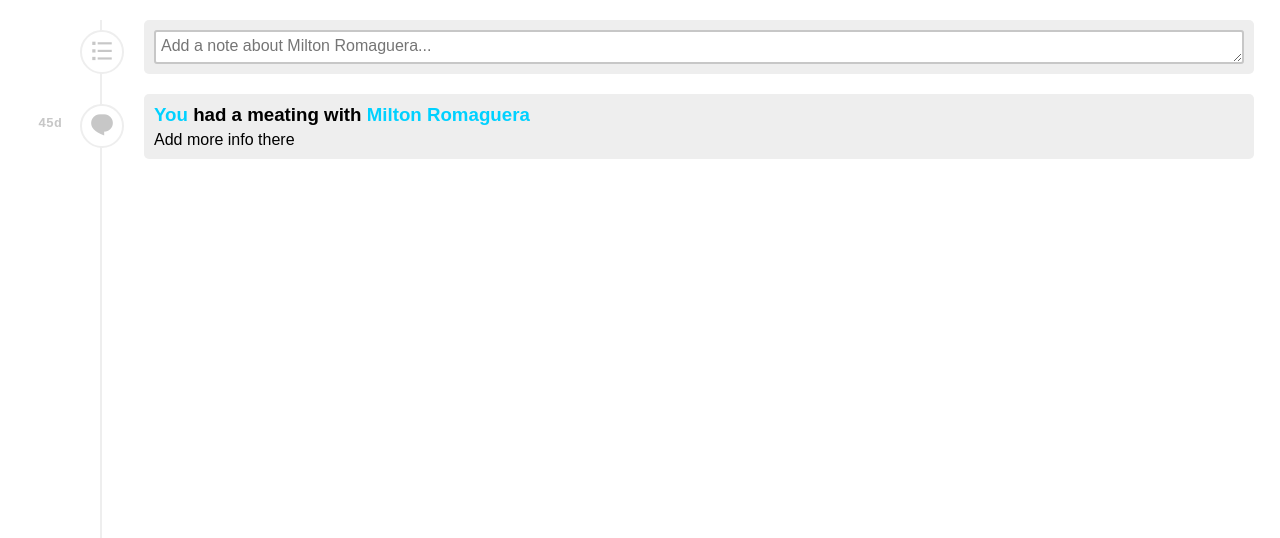
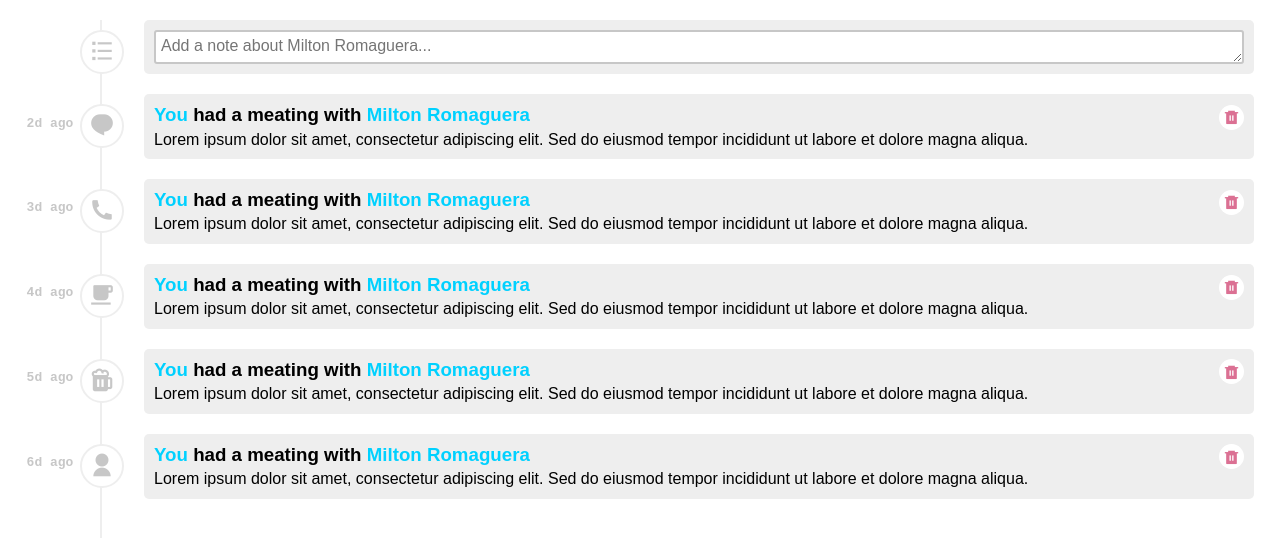
Before and after one commit to tolyaganzin/algoseek-tests, an Angular app in the folder algoseek-tests/: page /test1 in a window 1280 px wide. Shown: the top 538 px of the page. Built offline with nearby package versions, Linux system fonts and the light colour scheme.

Commit message:
add pipe for the ordering and add create/delete logic, also helpers methods

```diff
--- /dev/null
+++ b/algoseek-tests/src/app/pages/pipes/sort-by-date.pipe.ts
@@ -0,0 +1,21 @@
+import { Pipe, PipeTransform } from '@angular/core';
+
+@Pipe({
+  name: 'sortByDate',
+  standalone: true
+})
+export class SortByDatePipe implements PipeTransform {//order from new to old
+
+  transform(items: any[], dateField: string = 'date'): any[] {
+    if (!items || items.length === 0) return items;
+
+    // Sort the items by the given date field (default is 'date')
+    return items.sort((a, b) => {
+      const dateA = new Date(a[dateField]);
+      const dateB = new Date(b[dateField]);
+
+      return dateB.getTime() - dateA.getTime(); // Ascending order
+    });
+  }
+
+}
--- a/algoseek-tests/src/app/pages/test-1/test-1.component.css
+++ b/algoseek-tests/src/app/pages/test-1/test-1.component.css
@@ -77,7 +77,27 @@ textarea:active, textarea:focus {
 }
 
 
-
+.header {
+  display: flex;
+  flex-direction: row;
+  align-items: center;
+  justify-content: space-between;
+}
+.header .ri-delete-bin-6-fill {
+  display: flex;
+  align-items: center;
+  justify-content: center;
+  cursor: pointer;
+  min-width: 25px;
+  min-height: 25px;
+  background: white;
+  color: palevioletred;
+  border-radius: 50%;
+}
+.header .ri-delete-bin-6-fill:hover {
+  background: rgb(0 209 255);
+  color: white;
+}
 h3 {
   margin-top: 0px;
   margin-bottom: 5px;
--- a/algoseek-tests/src/app/pages/test-1/test-1.component.html
+++ b/algoseek-tests/src/app/pages/test-1/test-1.component.html
@@ -13,18 +13,21 @@
             <i [class]="item.class" [class.active]="item.type === selectedType" (click)="handleClick(item.type)"></i>
           </ng-container>
         </div>
-        <div class="submit">Submit</div>
+        <div class="submit" (click)="submit()">Submit</div>
       </div>
     </div>
   </div>
 
-  <div class="list-item">
-    <div class="days">45d</div>
-    <i class="ri-chat-1-fill"></i>
+  <div class="list-item" *ngFor="let item of notes | sortByDate:'date'">
+    <div class="days">{{showDays(item.date)}}</div>
+    <i [class]="item.type.class"></i>
 
     <div class="content-container">
-      <h3><span>You</span> had a meating with <span>{{user}}</span></h3>
-      <p>Add more info there</p>
+      <div class="header">
+        <h3><span>You</span> had a meating with <span>{{user}}</span></h3>
+        <span class="ri-delete-bin-6-fill" (click)="delete(item.id)"></span>
+      </div>
+      <p>{{item.note}}</p>
     </div>
   </div>
 
--- a/algoseek-tests/src/app/pages/test-1/test-1.component.ts
+++ b/algoseek-tests/src/app/pages/test-1/test-1.component.ts
@@ -1,15 +1,16 @@
 import { CommonModule } from '@angular/common';
-import { Component } from '@angular/core';
+import { Component, OnInit } from '@angular/core';
 import { FormsModule } from '@angular/forms';
+import { SortByDatePipe } from '../pipes/sort-by-date.pipe';
 
 @Component({
   selector: 'app-test-1',
   standalone: true,
-  imports: [FormsModule, CommonModule],
+  imports: [FormsModule, CommonModule, SortByDatePipe],
   templateUrl: './test-1.component.html',
   styleUrl: './test-1.component.css'
 })
-export class Test1Component {
+export class Test1Component implements OnInit {
 
   user: string = "Milton Romaguera";
   note: string = "";
@@ -21,13 +22,57 @@ export class Test1Component {
     {class: "ri-beer-fill", type: 3},
     {class: "ri-user-fill", type: 4}
   ];
-  selectedType: number = 0
+  selectedType: number = 0;
 
+  notes: {date: Date, type:{class: string, type: number}, note: string, id: number}[] = []
+
+  // generate array of fake data on init component
+  ngOnInit(): void {
+    let lorem = 'Lorem ipsum dolor sit amet, consectetur adipiscing elit. Sed do eiusmod tempor incididunt ut labore et dolore magna aliqua.';
+    for (let index = 0; index < this.types.length; index++) {
+      this.notes.push({
+        date: new Date(new Date().setDate(new Date().getDate() - index - 2)),
+        type: this.types[index],
+        note: lorem = 'Lorem ipsum dolor sit amet, consectetur adipiscing elit. Sed do eiusmod tempor incididunt ut labore et dolore magna aliqua.',
+        id: this.getRandomInt()
+      });
+    }
+  }
+
+  // create random int number with settable range. by default from 1 to 100
+  getRandomInt(min: number = 1, max: number = 100): number {
+    return Math.floor(Math.random() * (max - min + 1)) + min;
+  }
+  // use it for display days in the right format
+  showDays(date: Date): string {
+    // Calculate the difference in time (milliseconds)
+    const diffTime = date.getTime() - new Date().getTime();
+    const diffDays = Math.round(diffTime / (1000 * 60 * 60 * 24)); // Convert ms to days
+
+    if (diffDays === 0) return 'Today';
+    if (diffDays > 0) return `${diffDays}d`;
+    return `${Math.abs(diffDays)}d ago`; // For past dates
+  }
+
+  // create section
   handleClick(type: number): void {
     this.selectedType = type;
   }
+  submit(): void {
+    // add to array
+    let type = this.types.find(item => item.type === this.selectedType); //try to find type
 
-  submit() {
-    // add to array
+    this.notes.push({
+      date: new Date(new Date()), // date now
+      type: type ? type : this.types[0], // if no type set default
+      note: this.note,
+      id: this.getRandomInt()
+    })
+    // trigger change detection. needed for pipe reorder
+    this.notes = [...this.notes];
+    this.note = "";
+  }
+  delete(id:number): void {// delete item by id
+    this.notes = this.notes.filter(item => item.id !== id); // put all items that not id. also trigger detection changes
   }
 }
```
Also changed, not shown: 1 other file (tests, documents, lock files or other folders).
